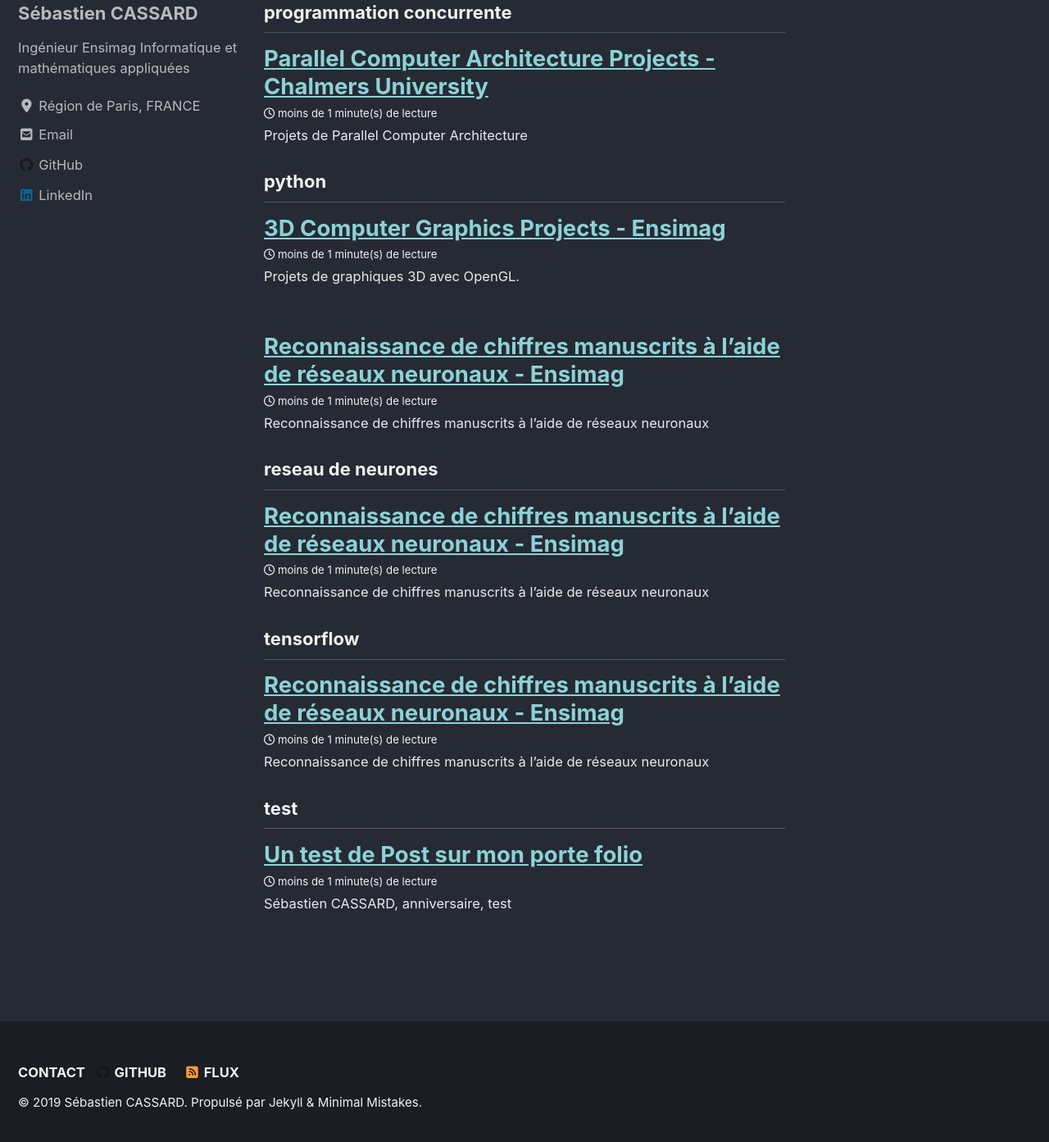
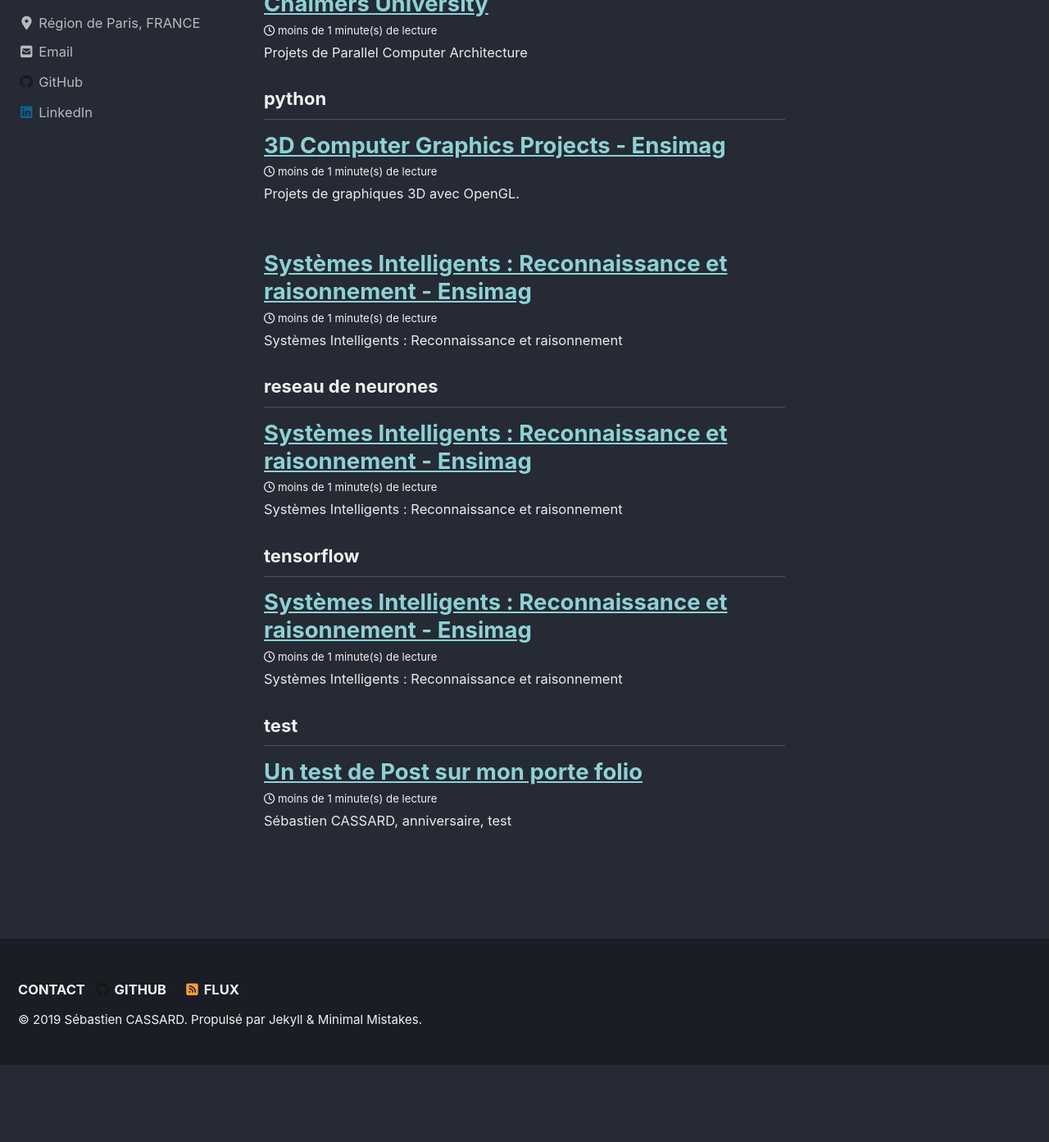
Before and after one commit to Cassards/cassards.github.io, a Jekyll site: the page built from _pages/Projets.md, in a window 1280 px wide and 1400 px high, scrolled down 6694 px. Shown: the top 1393 px of the window at 82% size. Built offline with Jekyll 4.4.1, drawn with Linux system fonts in a browser that asks for light colours; cached includes are drawn as plain includes; nearby versions of some CDN libraries; after the commit the page ends 7993 px from its top, so only the background shows below that; some of the changed text lies outside the part shown.

Commit message:
Change titles

```diff
--- a/_pages/Projets.md
+++ b/_pages/Projets.md
@@ -18,7 +18,7 @@
 
 ### Grenoble INP - Ensimag
 * [3D Computer Graphics](/3D-computer-graphics-ensimag/)
-* [Reconnaissance de chiffres manuscrits à l'aide de réseaux neuronaux](/isrr/)
+* [Systèmes Intelligents : Reconnaissance et raisonnement](/isrr/)
 * [Création d'une interface graphique en C](/projet-c/)
 
 *Note : Afin d'éviter le plagia, l'Ensimag ne souhaite pas que le code des différents projets soit rendu public. Vous ne trouverez donc pour les projets Ensimag que les rendus finaux et les rapports*
--- a/_posts/2018-03-15-isrr.md
+++ b/_posts/2018-03-15-isrr.md
@@ -1,11 +1,11 @@
 ---
-title: "Reconnaissance de chiffres manuscrits à l'aide de réseaux neuronaux - Ensimag"
+title: "Systèmes Intelligents : Reconnaissance et raisonnement - Ensimag"
 date: 2018-03-15
 permalink: /isrr/
 tags: [python, tensorflow, machine learning, reseau de neurones, ensimag, deep learning]
 header:
     image: "/images/ProjectHeaders/ISRR.png"
-excerpt: "Reconnaissance de chiffres manuscrits à l'aide de réseaux neuronaux"
+excerpt: "Systèmes Intelligents : Reconnaissance et raisonnement"
 mathjax: true
 toc: false
 ---
```
Also changed, not shown: _posts/2017-06-07-projet-c.md (+2 -2 lines).
